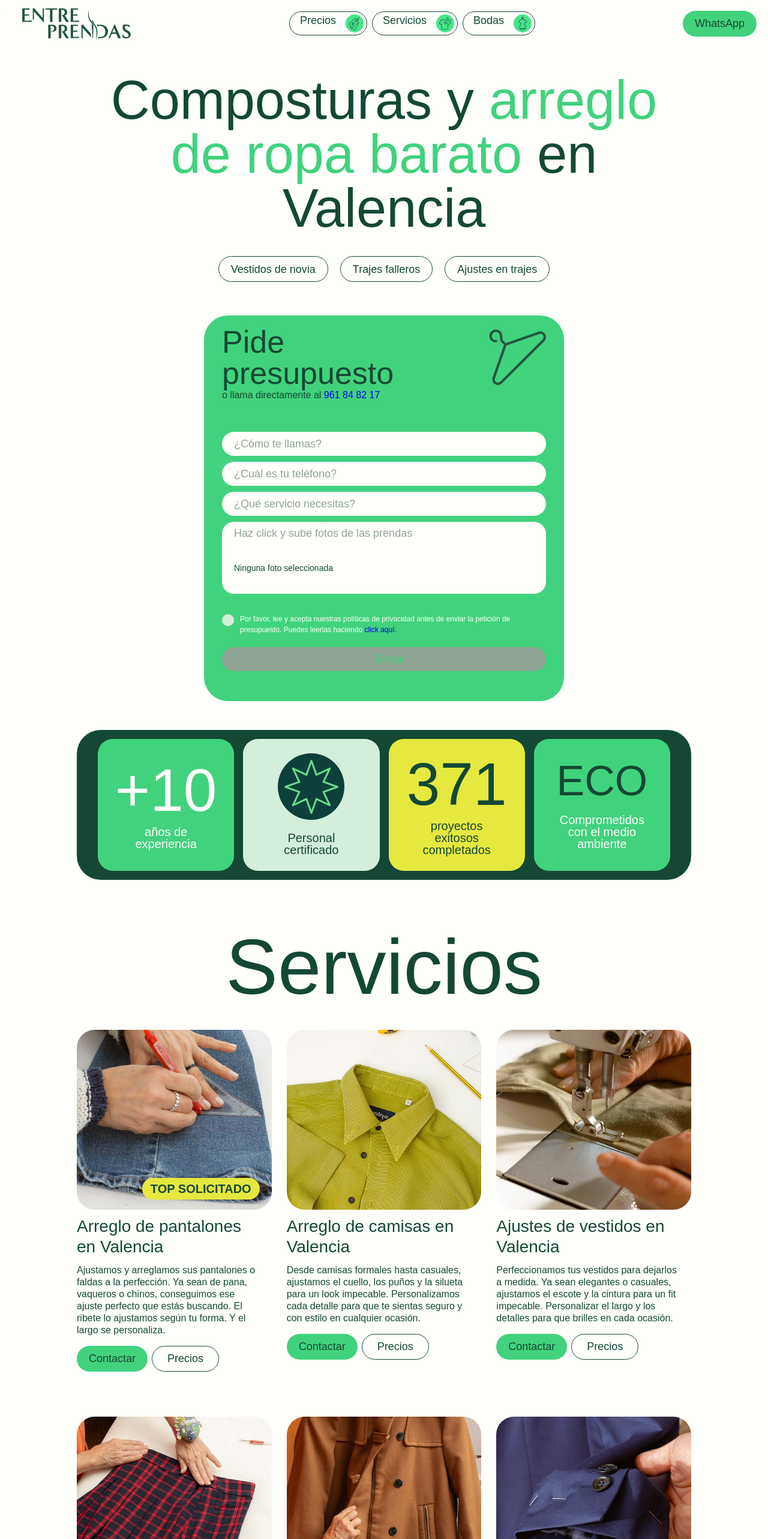
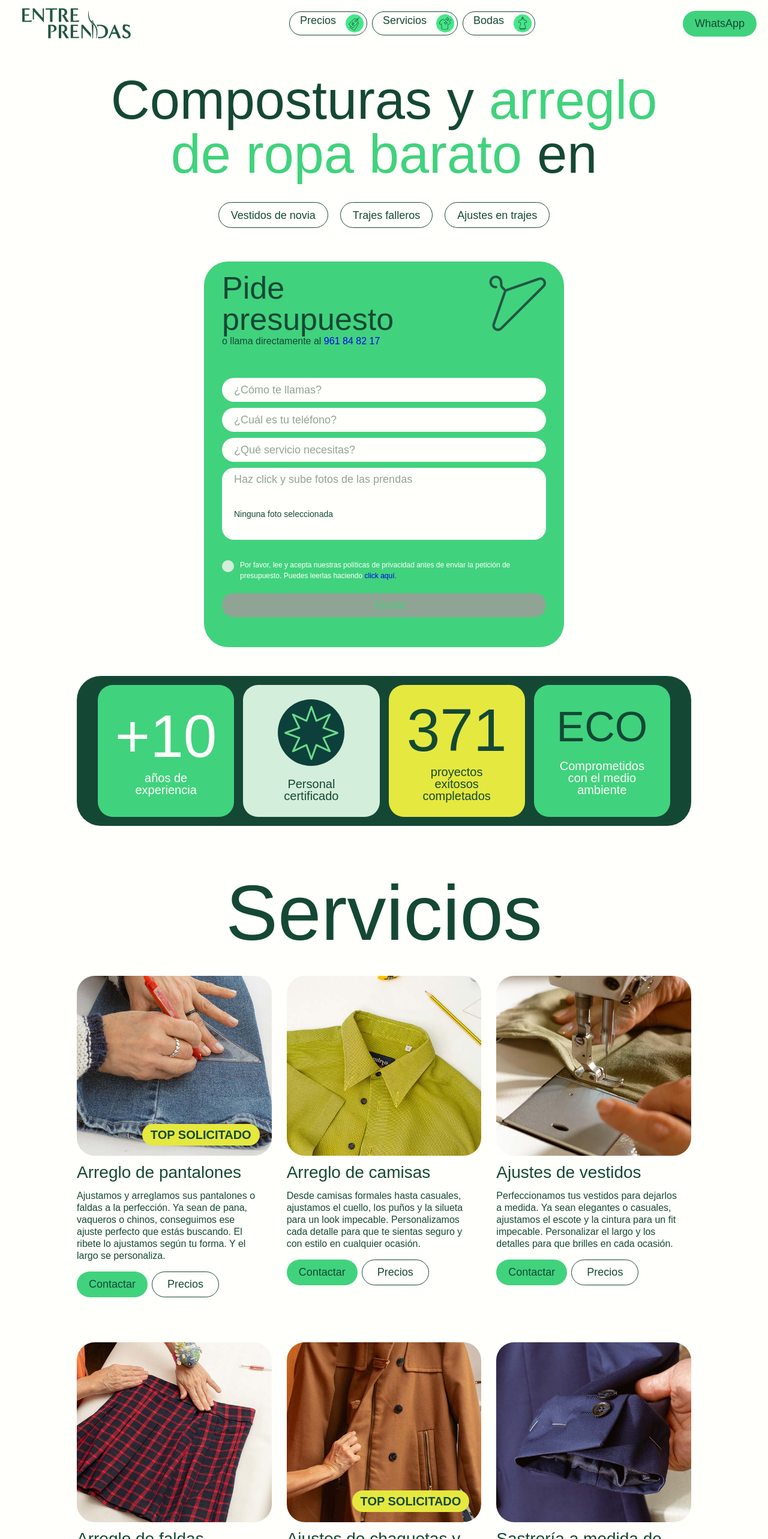
Before and after one commit to xbirks/entreprendas, a Next.js app: page / in a window 1280 px wide. Shown: the top 2566 px of the page at 60% size. Built offline with nearby package versions, Linux system fonts and the light colour scheme; a web font is replaced by a local one.

Commit message:
quitar Valencia intro

```diff
--- a/app/page.jsx
+++ b/app/page.jsx
@@ -15,8 +15,8 @@ export default function HomePage() {
   return (
     <div className="Gartalia">
       <div className="master">
-        <Intro municipio="Valencia"></Intro>
-        <GridMaster municipio="en Valencia"></GridMaster>
+        <Intro municipio=""></Intro>
+        <GridMaster municipio=""></GridMaster>
         <Location></Location>
         <PreciosMaster></PreciosMaster>
 
@@ -24,7 +24,7 @@ export default function HomePage() {
       </div>
       <div className="other">
         <div className="masterOther">
-          <Other municipio="en Valencia"></Other>
+          <Other municipio=""></Other>
         </div>
       </div><div className="faq">
         <div className="masterFaq">
@@ -36,7 +36,7 @@ export default function HomePage() {
       </div>
 
       <div className="master">
-        <SeoCards  municipio="en Valencia" ></SeoCards>
+        <SeoCards  municipio="" ></SeoCards>
       </div>
     </div>
 
```
